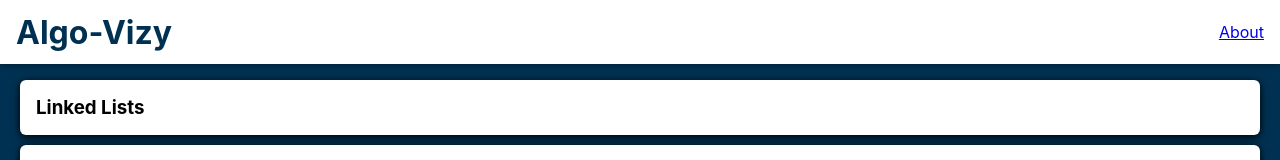
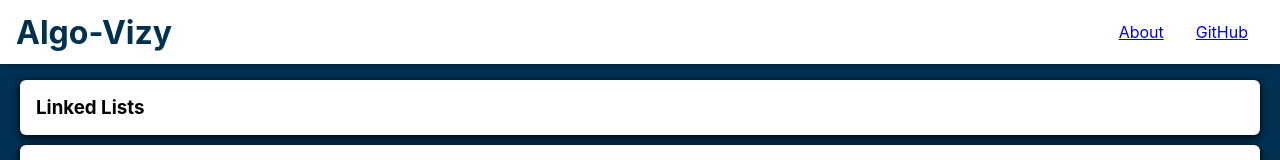
Before and after one commit to ashaw121/algo-vizy, a React (Create React App) app in the folder algo-vizy/: page / in a window 1280 px wide. Shown: the top 160 px of the page. Built offline with nearby package versions, Linux system fonts and the light colour scheme.

Commit message:
Cleaned up the sidebar and header stylings, and added a link to the github repo as a nav-link.

```diff
--- a/algo-vizy/src/shared/components/Navigation/MainNavigation.css
+++ b/algo-vizy/src/shared/components/Navigation/MainNavigation.css
@@ -46,3 +46,8 @@
     display: block;
   }
 }
+@media (max-width: 768px) {
+  .main-navigation__header-nav {
+    display: none;
+  }
+}
--- a/algo-vizy/src/shared/components/Navigation/MainNavigation.js
+++ b/algo-vizy/src/shared/components/Navigation/MainNavigation.js
@@ -35,9 +35,11 @@ function MainNavigation(props) {
         <h1 className='main-navigation__title'>
           <Link to='/'>Algo-Vizy</Link>
         </h1>
-        <nav className='main-navigation__header-nav'>
-          <NavLinks />
-        </nav>
+        {
+          <nav className='main-navigation__header-nav'>
+            <NavLinks />
+          </nav>
+        }
       </MainHeader>
     </React.Fragment>
   );
--- a/algo-vizy/src/shared/components/Navigation/NavLinks.css
+++ b/algo-vizy/src/shared/components/Navigation/NavLinks.css
@@ -10,6 +10,16 @@
   align-items: center;
 }
 
+.nav-links li {
+  margin: 1rem;
+}
+
+@media (min-width: 768px) {
+  .nav-links {
+    flex-direction: row;
+  }
+}
+
 /* @media (max-width: 768px) {
   .nav-links {
     display: none;
--- a/algo-vizy/src/shared/components/Navigation/NavLinks.js
+++ b/algo-vizy/src/shared/components/Navigation/NavLinks.js
@@ -9,6 +9,15 @@ function NavLinks(props) {
       <li>
         <NavLink to='/about'>About</NavLink>
       </li>
+      <li>
+        <a
+          href='https://github.com/ashaw121/algo-vizy'
+          target='_blank'
+          rel='noreferrer'
+        >
+          GitHub
+        </a>
+      </li>
     </ul>
   );
 }
```
